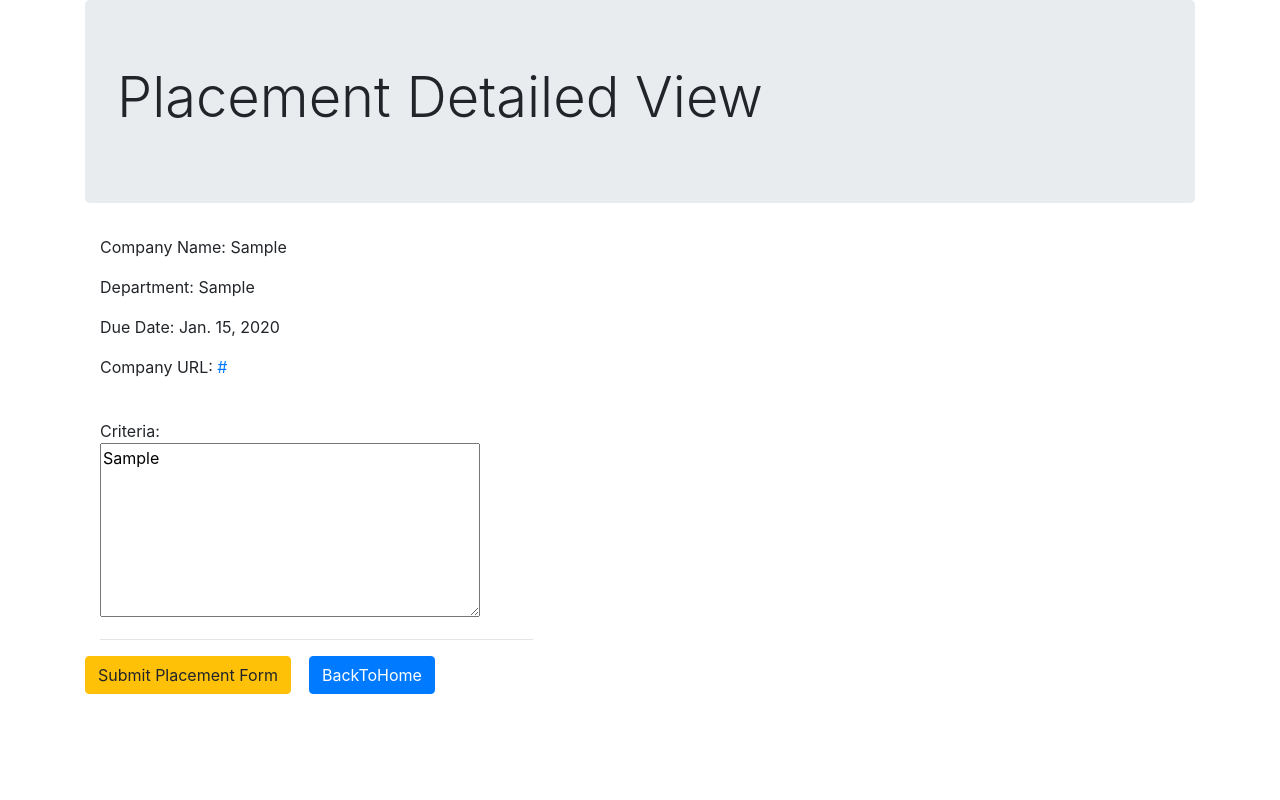
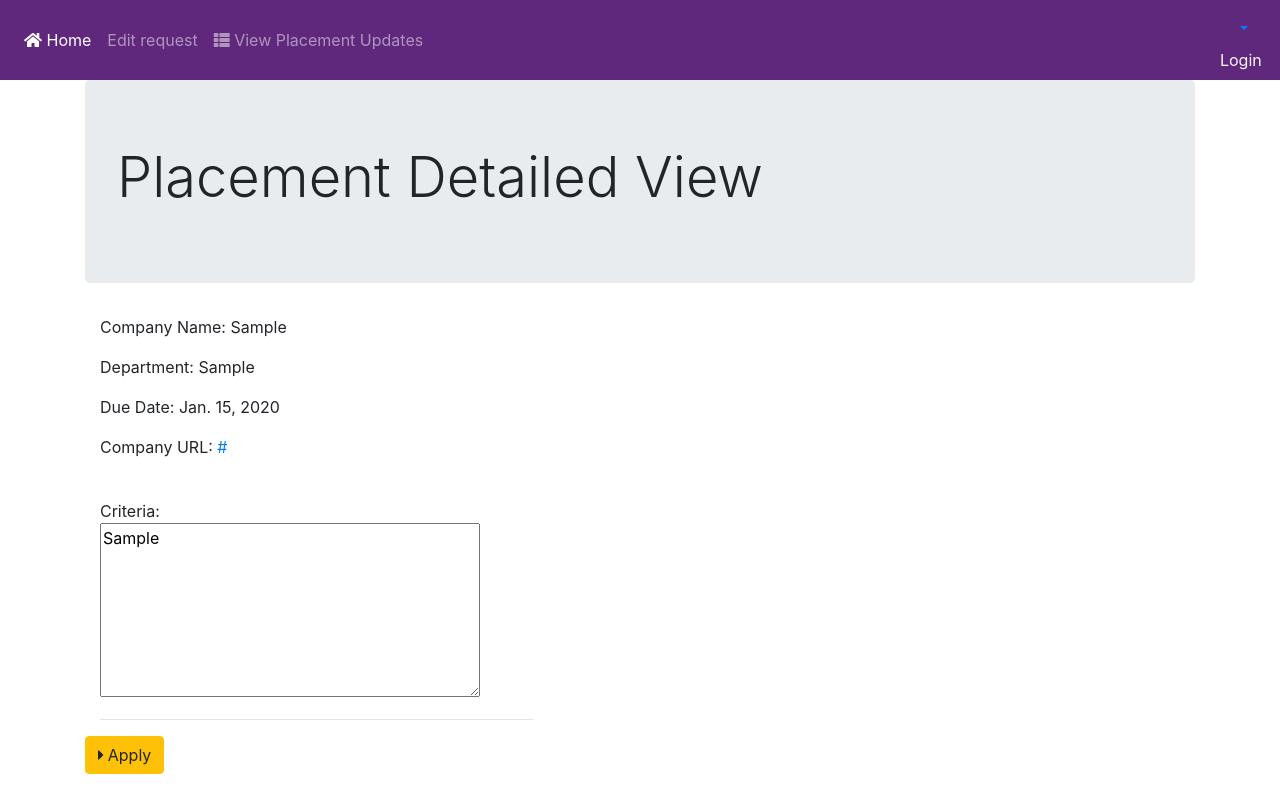
Before and after one commit to ivaltryek/pms_django, a Django app: page /student/list/1/1/ in a window 1280 px wide. Run offline with Django 3.2, Linux system fonts and the light colour scheme; a user stored in the database is signed in; tables that the repository leaves empty hold one stand-in row (values such as "Sample post"); some libraries are stand-ins or nearby versions.

Commit message:
"Apr07 0158"

```diff
--- a/pms/templates/nav.html
+++ b/pms/templates/nav.html
@@ -5,6 +5,8 @@
     <meta charset="UTF-8">
     <meta name="viewport" content="width=device-width, initial-scale=1.0">
     <link rel="stylesheet" href="{%static "css/bootcss.css"%}">
+    <link rel="stylesheet" href="https://use.fontawesome.com/releases/v5.7.2/css/all.css"
+        integrity="sha384-fnmOCqbTlWIlj8LyTjo7mOUStjsKC4pOpQbqyi7RrhN7udi9RwhKkMHpvLbHG9Sr" crossorigin="anonymous">
     <meta http-equiv="X-UA-Compatible" content="ie=edge">
     <title></title>
 </head>
@@ -17,7 +19,7 @@
       <div class="collapse navbar-collapse" id="navbarSupportedContent">
         <ul class="navbar-nav mr-auto">
           <li class="nav-item active">
-            <a class="nav-link" href="{% url "index" %}">Home <span class="sr-only">(current)</span></a>
+            <a class="nav-link" href="{% url "index" %}"> <i class="fas fa-home"></i> Home <span class="sr-only">(current)</span></a>
           </li>
           <li class="nav-item">
             <a class="nav-link" href="#">Edit request</a>
@@ -34,7 +36,7 @@
             </div>
           </li> -->
           <li class="nav-item">
-            <a class="nav-link " href="{% url "student:listplacement" %}">View Placement Updates</a>
+            <a class="nav-link " href="{% url "student:listplacement" %}"><i class="fas fa-th-list"></i> View Placement Updates</a>
           </li>
         </ul>
         <div class="dropdown">
@@ -42,10 +44,10 @@
               <span class = "text-dark">
 
                 {% if request.session.user %}
-                   <span class="text-light">Welcome Back: {{request.session.user }}</span></span>
+                   <span class="text-light">Welcome Back:<i class="fas fa-user"></i>  {{request.session.user }}</span></span>
                      <div class="dropdown-menu" aria-labelledby="navbarDropdowns">
                       <div class="dropdown-divider"></div>
-                      <a class="dropdown-item" href="{%url "auth_module:logout"%}">Signout?</a>
+                      <a class="dropdown-item" href="{%url "auth_module:logout"%}"><i class="fas fa-sign-out-alt"></i> Signout</a>
                     </div>
                {% else %}
                      <a  href="{% url "auth_module:login" %}"><span class = "text-light">Login</span></a>
--- a/pms/templates/student/applyplacement.html
+++ b/pms/templates/student/applyplacement.html
@@ -1,5 +1,6 @@
-{% extends 'base.html' %}
+{% extends 'nav.html' %}
 {% block content %}
+<br>
 <div class="container">
     <h3>
         Confirm Submission<br>
--- a/pms/templates/student/detailview.html
+++ b/pms/templates/student/detailview.html
@@ -1,4 +1,4 @@
-{% extends 'base.html' %}
+{% extends 'nav.html' %}
 {% block content %}
 <div class="container">
     <div class="jumbotron">
@@ -15,8 +15,7 @@
                 </div>
             </div>
     </div>
-    <a class="btn btn-warning" href="{% url 'student:applyform'  %}">Submit Placement Form</a>&nbsp; &nbsp;
-    <a class="btn btn-primary" href="{% url "student:listplacement" %}">BackToHome</a>
+    <a class="btn btn-warning" href="{% url 'student:applyform'  %}"><i class="fas fa-caret-right"></i> Apply</a>&nbsp; &nbsp;
 
 </div>
 {% endblock %}
```
